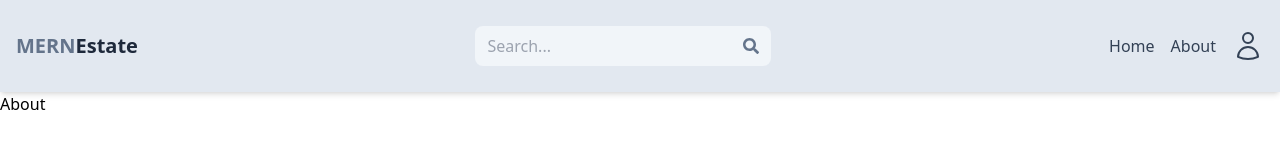
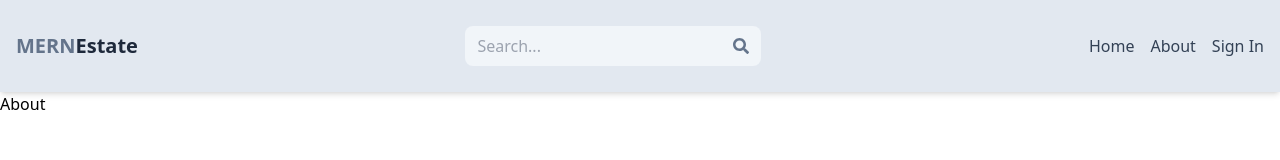
Before and after one commit to Simon-Bertram/mern-estate-v2, a React (Vite) app in the folder client/: page /about in a window 1280 px wide. Shown: the top 160 px of the page. Built offline with nearby package versions, Linux system fonts and the light colour scheme; no server answers.

Commit message:
Update the header and make the profile page private

```diff
--- a/client/src/App.jsx
+++ b/client/src/App.jsx
@@ -5,6 +5,7 @@ import About from "./pages/About"
 import SignIn from "./pages/SignIn"
 import SignUp from "./pages/SignUp"
 import Profile from "./pages/Profile"
+import PrivateRoute from "./components/PrivateRoute"
 
 function App() {
   return (
@@ -15,7 +16,9 @@ function App() {
         <Route path="sign-in" element={<SignIn />} />
         <Route path="sign-up" element={<SignUp />} />
         <Route path="/about" element={<About />} />
-        <Route path="/profile" element={<Profile />} />
+        <Route element={<PrivateRoute />}>
+          <Route path="/profile" element={<Profile />} />
+        </Route>
         <Route path="*" element={<Home />} />
       </Routes>
     </BrowserRouter>
--- a/client/src/components/Header.jsx
+++ b/client/src/components/Header.jsx
@@ -1,7 +1,10 @@
 import { FaSearch } from "react-icons/fa"
 import { Link } from "react-router-dom"
+import { useSelector } from "react-redux"
 
 const Header = () => {
+  const currentUser = useSelector((state) => state.user.currentUser)
+
   return (
     <header className="bg-slate-200 shadow-md">
       <div className="container mx-auto flex justify-between items-center p-4">
@@ -31,9 +34,21 @@ const Header = () => {
                 About
               </li>
             </Link>
-            <li className=" sm:inline hover:underline underline-offset-4 text-slate-700">
+            <li className=" sm:inline hover:underline underline-offset-4 text-slate-700 cursor-pointer">
+              {currentUser ? (
+                <Link to="/profile">
+                  {currentUser.name}
+                  <img
+                    src={currentUser.avatar}
+                    alt="profile"
+                    className="w-8 h-8 rounded-ful object-cover"
+                  />
+                </Link>
+              ) : (
+                <Link to="/sign-in">Sign In</Link>
+              )}
               <Link to="/sign-in">
-                <svg
+                {/* <svg
                   xmlns="http://www.w3.org/2000/svg"
                   fill="none"
                   viewBox="0 0 24 24"
@@ -46,7 +61,7 @@ const Header = () => {
                     strokeLinejoin="round"
                     d="M15.75 6a3.75 3.75 0 1 1-7.5 0 3.75 3.75 0 0 1 7.5 0ZM4.501 20.118a7.5 7.5 0 0 1 14.998 0A17.933 17.933 0 0 1 12 21.75c-2.676 0-5.216-.584-7.499-1.632Z"
                   />
-                </svg>
+                </svg> */}
               </Link>
             </li>
           </ul>
--- /dev/null
+++ b/client/src/components/PrivateRoute.jsx
@@ -0,0 +1,10 @@
+import { useSelector } from "react-redux"
+import { Outlet, Navigate } from "react-router-dom"
+
+const PrivateRoute = () => {
+  const { currentUser } = useSelector((state) => state.user)
+
+  return currentUser ? <Outlet /> : <Navigate to="/sign-in" />
+}
+
+export default PrivateRoute
```
